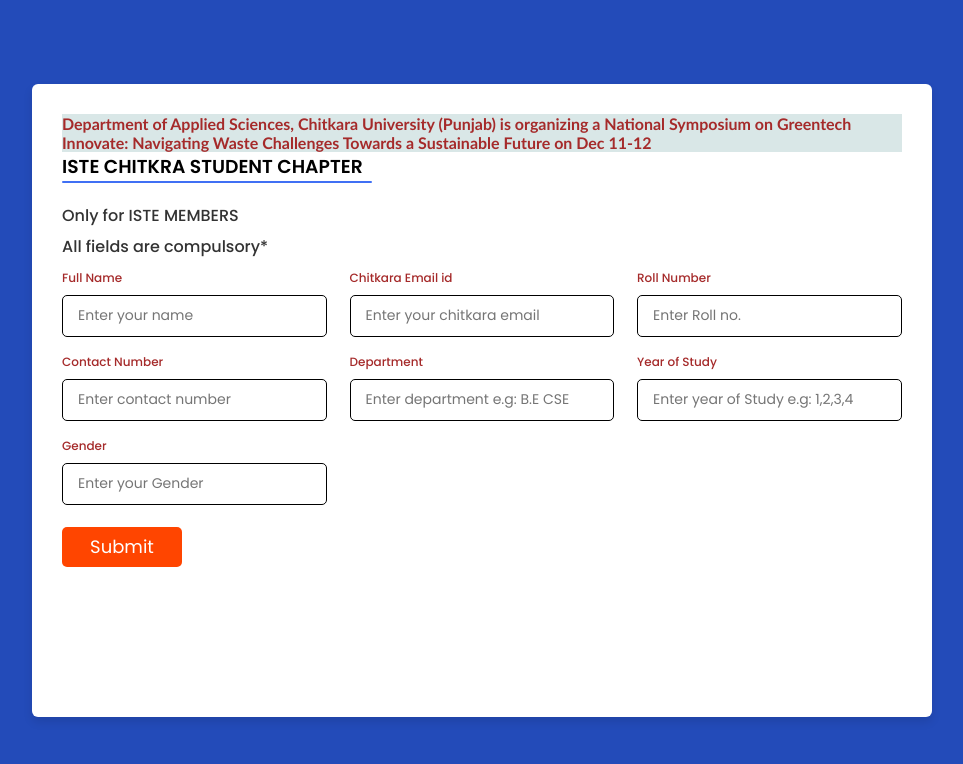
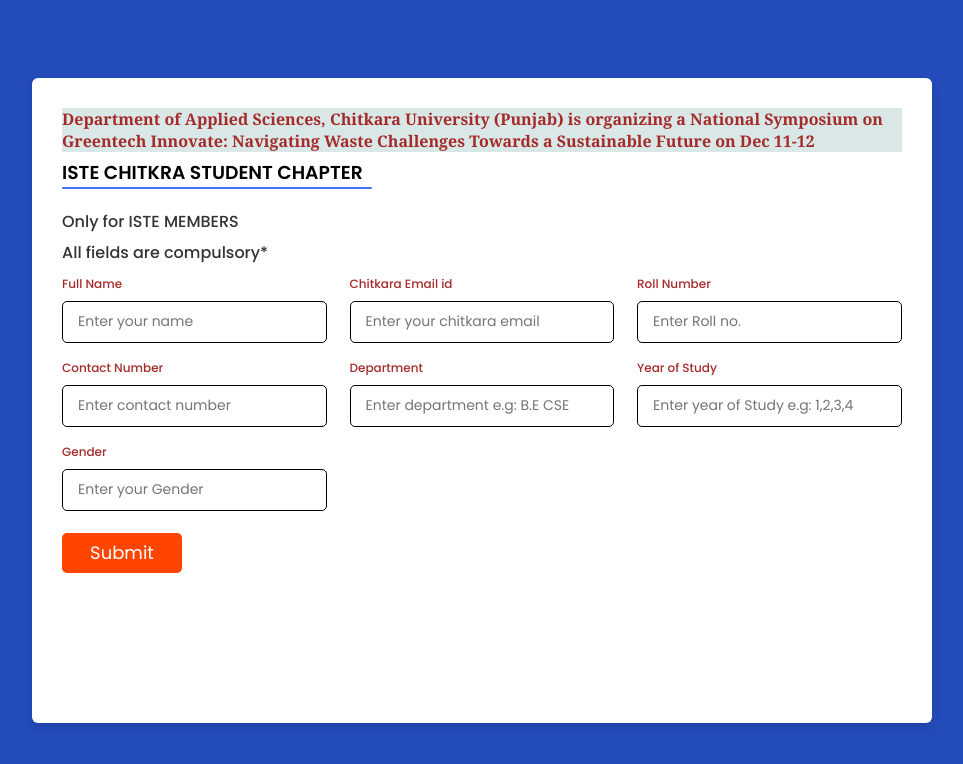
Before and after one commit to FahaamKhan628444/isteevent, a plain HTML site: page index.html in a window 1280 px wide. Shown: the whole page, without its empty margins (158-1121 px from the left). Drawn offline with nearby package versions, Linux system fonts and the light colour scheme.

Commit message:
Update style.css

```diff
--- a/style.css
+++ b/style.css
@@ -25,10 +25,11 @@ body{
     height: 10%;
 }
 .chapter{
-    font-family:'Gill Sans', 'Gill Sans MT', Calibri, 'Trebuchet MS', sans-serif;
+    font-family:Cambria, Cochin, Georgia, Times, 'Times New Roman', serif;
     color: brown;
     background-color:rgb(217, 231, 231);
     font-size: medium;
+    margin-bottom: 6px;
 }
 .container header{
     position: relative;
```
